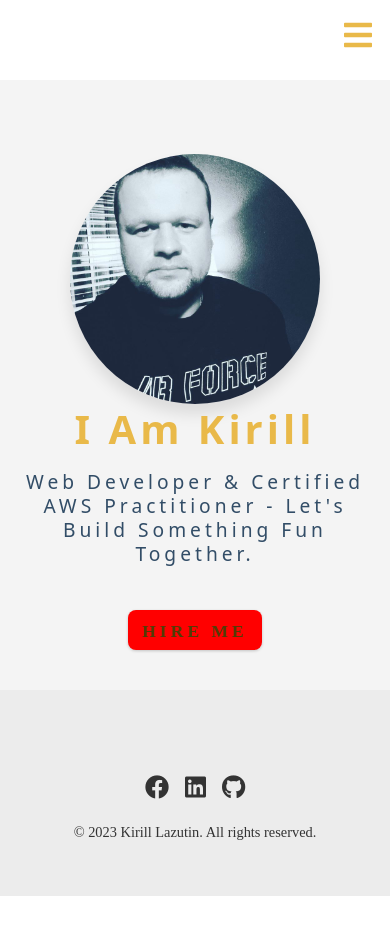
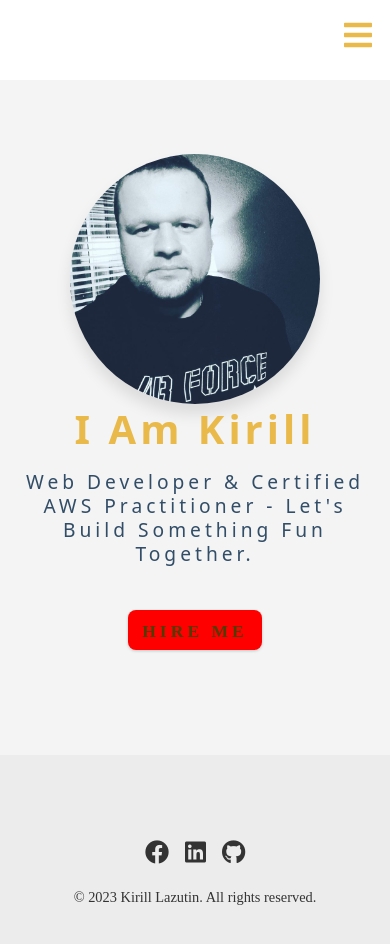
Before and after one commit to Kirill777-web/PortfolioWebDev, a React (Vite) app: page / in a window 390 px wide. Shown: the top 944 px of the page. Before the commit the page ends 896 px from the top, so only its background shows below. Built offline with nearby package versions, Linux system fonts and the light colour scheme.

Commit message:
added mobile 360 view for hero component

```diff
--- a/src/Hero.css
+++ b/src/Hero.css
@@ -64,7 +64,13 @@
   box-shadow: 0px 10px 15px rgba(0, 0, 0, 0.1);
 }
 
-/* Responsive Design */
+
+/* Responsive Design for Mobile Devices (400px to 676px) */
+@media screen and (min-width: 360px) and (max-width: 676px) {
+  .hero {
+  height: auto;
+}
+
 @media screen and (max-width: 768px) {
   .hero-info h1 {
     font-size: 2.5rem;
```
